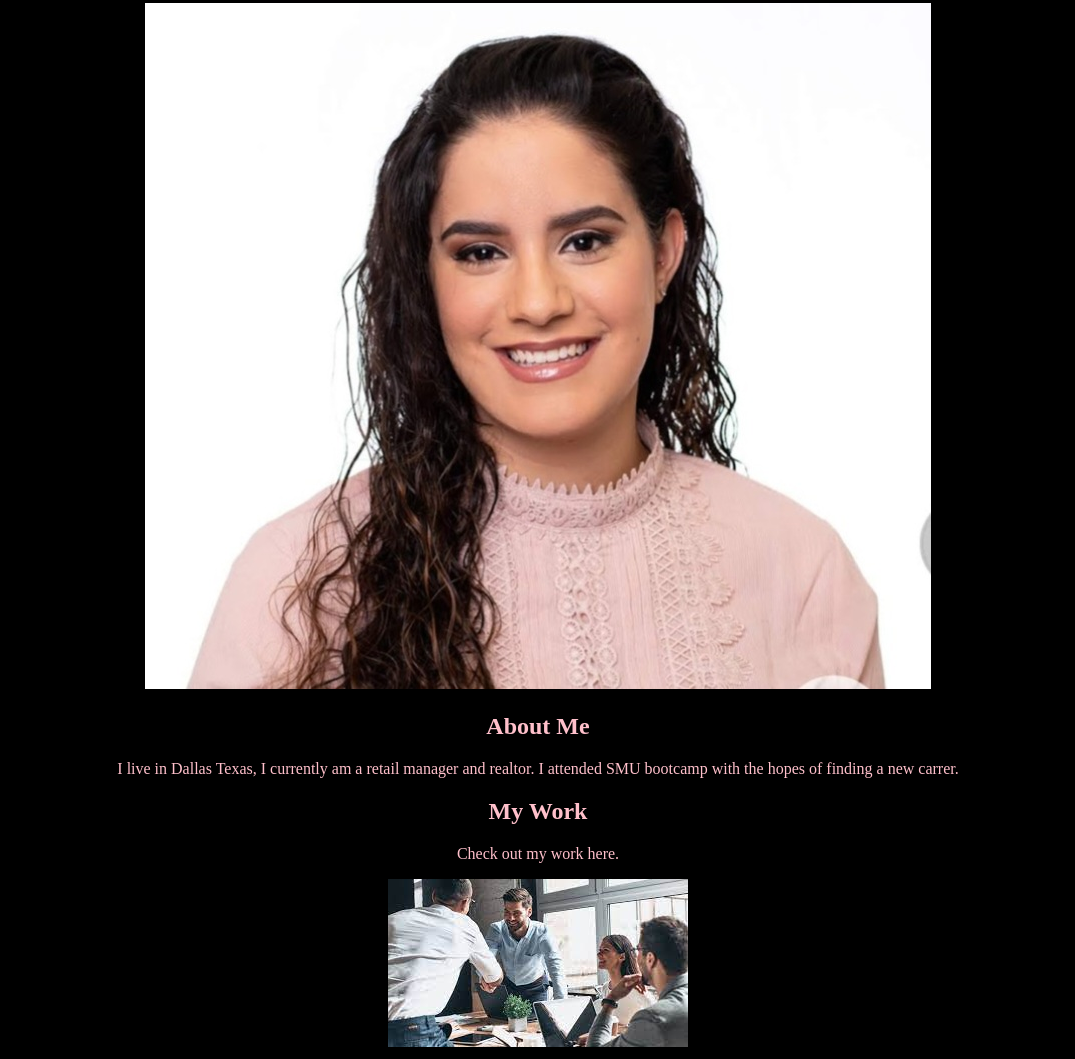
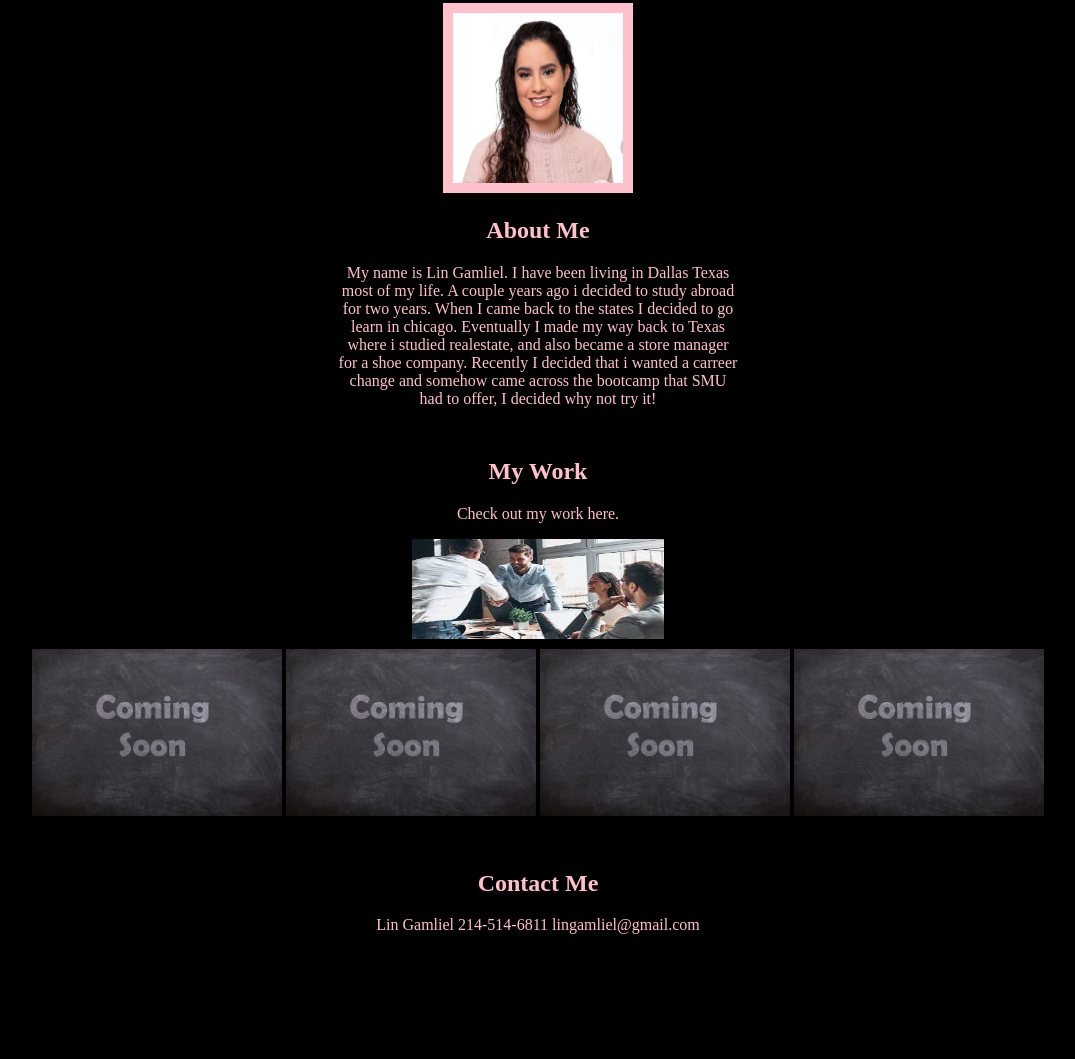
Before and after one commit to lynnga/My-work, a plain HTML site: page index.html in a window 1280 px wide. Shown: the part 200-1259 px from the top of the page, without its empty margins (102-1177 px from the left). After the commit the page ends 1184 px from the top, so only its background shows below. Drawn offline with Linux system fonts and the light colour scheme.

Commit message:
made website more pleasing added hover and margins

```diff
--- a/assets/css/style.css
+++ b/assets/css/style.css
@@ -1,25 +1,28 @@
 body {
     background-color: black
-  }
+}
+
 h1 {
-    color :blueviolet;
+    color: blueviolet;
     text-align: center;
     font-family: 'Trebuchet MS', 'Lucida Sans Unicode', 'Lucida Grande', 'Lucida Sans', Arial, sans-serif;
 
 }
+
 .glow {
     font-size: 80px;
     color: pink;
     text-align: center;
     animation: glow 1s ease-in-out infinite alternate;
 }
+
 @-webkit-keyframes glow {
     from {
-      text-shadow: 0 0 10px #fff, 0 0 20px #fff, 0 0 30px #e60073, 0 0 40px #e60073, 0 0 50px #e60073, 0 0 60px #e60073, 0 0 70px #e60073;
+        text-shadow: 0 0 10px #fff, 0 0 20px #fff, 0 0 30px #e60073, 0 0 40px #e60073, 0 0 50px #e60073, 0 0 60px #e60073, 0 0 70px #e60073;
     }
 
     to {
-      text-shadow: 0 0 20px #fff, 0 0 30px #ff4da6, 0 0 40px #ff4da6, 0 0 50px #ff4da6, 0 0 60px #ff4da6, 0 0 70px #ff4da6, 0 0 80px #ff4da6;
+        text-shadow: 0 0 20px #fff, 0 0 30px #ff4da6, 0 0 40px #ff4da6, 0 0 50px #ff4da6, 0 0 60px #ff4da6, 0 0 70px #ff4da6, 0 0 80px #ff4da6;
     }
 }
 
@@ -44,10 +47,53 @@ h1 {
     display: flex;
 }
 
+#AboutMeSection img {
+    border: solid 10px pink;
+    height: 170px;
+    width: 170px;
+}
+
 section {
     color: pink;
     text-align: center;
     overflow: visible;
+    padding-top: 100 px;
+    margin: 50px auto;
 }
-.website
-{}
+
+.Portfolio p {
+    margin: 0 auto;
+    width: 400px;
+
+}
+
+.website a {
+
+    flex-basis: calc(50% - 1em);
+}
+
+.thumbnail {
+    align-items: center;
+    max-width: 250px;
+    max-height: 168px;
+}
+
+
+.thumbnail:hover {
+    transform: scale(1.2);
+
+}
+.special {
+   height: 100px;
+   display: block;
+   margin-left: auto;
+   margin-right: auto;
+   width: 20%;
+   margin-bottom: 10px;
+}
+.special:hover {
+    transform: scale(1.2);
+}
+.contactinfo {
+    padding: 100 0 100 0;
+}
--- a/index.html
+++ b/index.html
@@ -4,7 +4,7 @@
 <head>
     <meta charset="UTF-8" />
     <link rel="stylesheet" href="./assets/css/style.css">
-    <title>website</title>
+    <title>My website</title>
 </head>
 
 <body>
@@ -13,16 +13,16 @@
         <div class="sidenav">
             <a id="aboutme" href="#about"> About Me</a>
             <a id="mywork" href="#work"> My Work</a>
-            <a href="Contact">Contact Me</a>
+            <a id="Contact" href="#contact">Contact Me</a>
         </div>
     </header>
     <main>
-        <section id="AboutMe" class="Portfolio">
+        <section id="AboutMeSection" class="Portfolio">
             <img src="Screenshot_20210917-161700_Photos.jpg" alt="Picture of me" class="Picture" />
             <h2 id="about">About Me</h2>
             <p>
-                I live in Dallas Texas, I currently am a retail manager and realtor. I attended SMU bootcamp with
-                the hopes of finding a new carrer.
+                My name is Lin Gamliel. I have been living in Dallas Texas most of my life. A couple years ago i decided to study abroad for two years. When I came back to the states I decided to go learn in chicago.
+        Eventually I made my way back to Texas where i studied realestate, and also became a store manager for a shoe company. Recently I decided that i wanted a carreer change and somehow came across the bootcamp that SMU had to offer, I decided why  not try it!
             </p>
         </section>
 
@@ -32,10 +32,26 @@
             <p>
                 Check out my work here.
             </p>
-            <a href="https://lynnga.github.io/Website-refactor/" target="_blank"> <img src="download.jpg" alt="work meeting"></a>
 
+            <a href="https://lynnga.github.io/Website-refactor/" target="_blank"> <img src="download.jpg" alt="work meeting" class="special"></a>
 
+            <a href="#" target="_blank"> <img src="./coming-soon.jpg" alt="work meeting" class="thumbnail"></a>
 
+            <a href="#" target="_blank"> <img src="./coming-soon.jpg" alt="work meeting" class="thumbnail"></a>
+
+            <a href="#" target="_blank"> <img src="./coming-soon.jpg" alt="work meeting" class="thumbnail"></a>
+
+            <a href="#" target="_blank"> <img src="./coming-soon.jpg" alt="work meeting" class="thumbnail"></a>
+        </section>
+
+        <section id="Contact" class="Contactinfo">
+
+            <h2 id="contact">Contact Me</h2>
+            <p>
+               Lin Gamliel
+               214-514-6811
+               lingamliel@gmail.com
+            </p>
         </section>
     </main>
 
```
Also changed, not shown: coming-soon.jpg (added), 1 other file.
